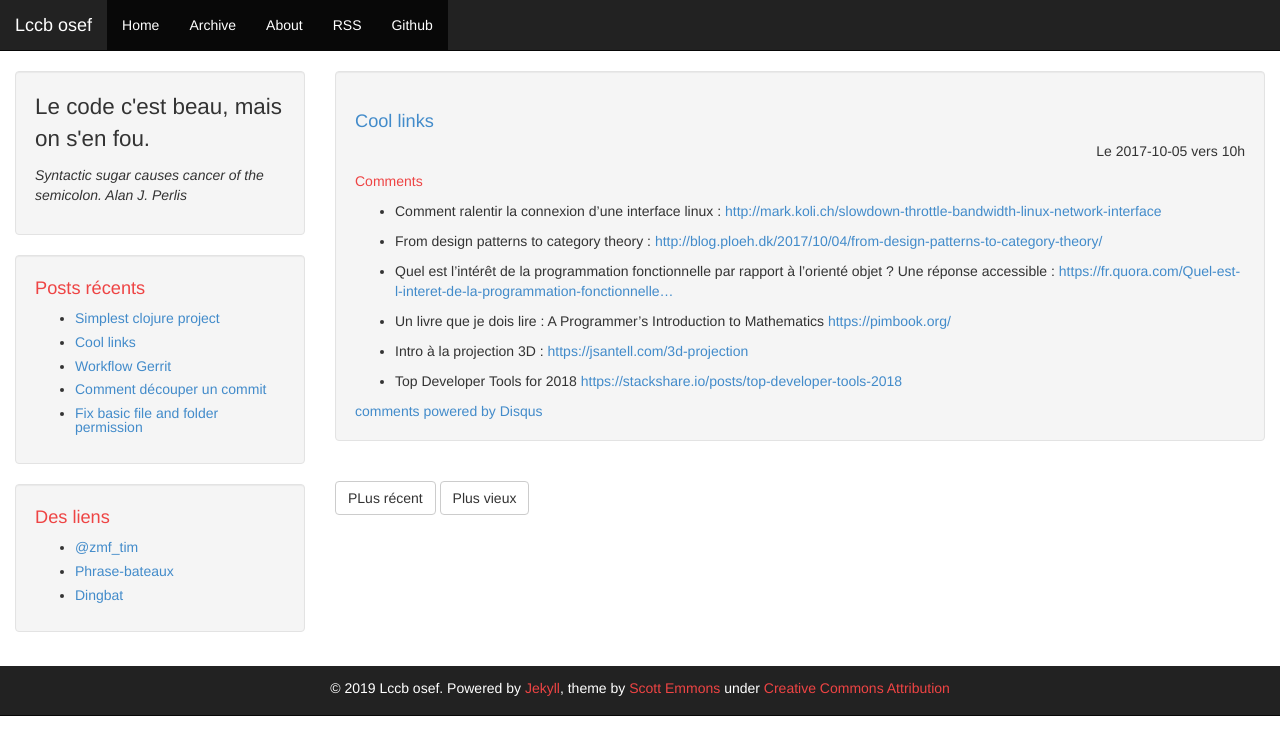
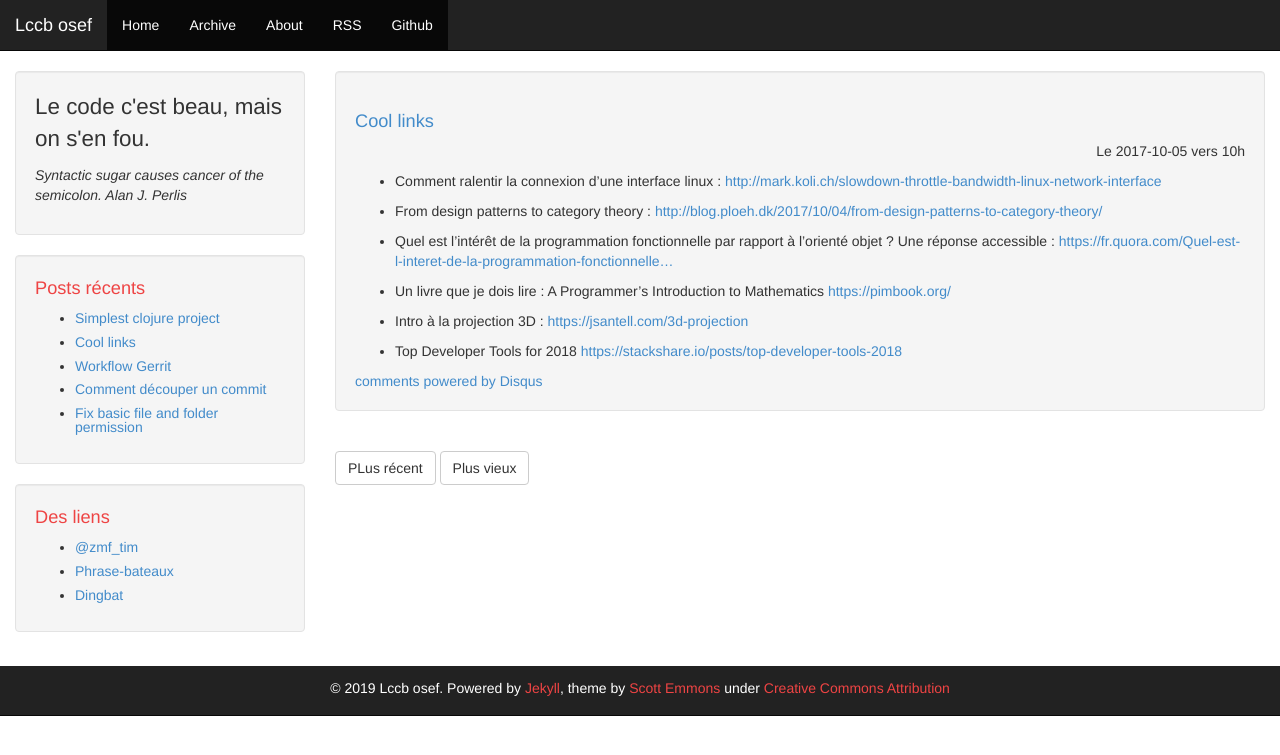
Before and after one commit to Hettomei/Hettomei.github.io, a Jekyll site: the page built from _posts/2017-10-05-cool-links.md, in a window 1280 px wide. Shown: the top 755 px of the page. Built offline with Jekyll 4.4.1, drawn with Linux system fonts in a browser that asks for light colours; comment, search, counter and statistics services are not loaded.

Commit message:
Better layout

```diff
--- a/_layouts/post.html
+++ b/_layouts/post.html
@@ -14,10 +14,7 @@
           <div class="article">
             <div class="well">
               <h1><a href="{{ site.baseurl}}{{ page.url }}">{{ page.title }}</a></h1>
-              <p class="text-right">Le {{ page.date | date: "%Y-%m-%d vers %Hh" }}</p>
-              {% if site.comments == true and page.comments == true and site.disqus != '' %}
-              <p class="author"><a href="#disqus_thread">Comments</a></p>
-              {% endif %}
+              <p class="text-right">Le {{ page.date | date: "%Y-%m-%d vers %Hh" UTC }}</p>
               <div class="post-content">
                 {{ content }}
               </div>
```
